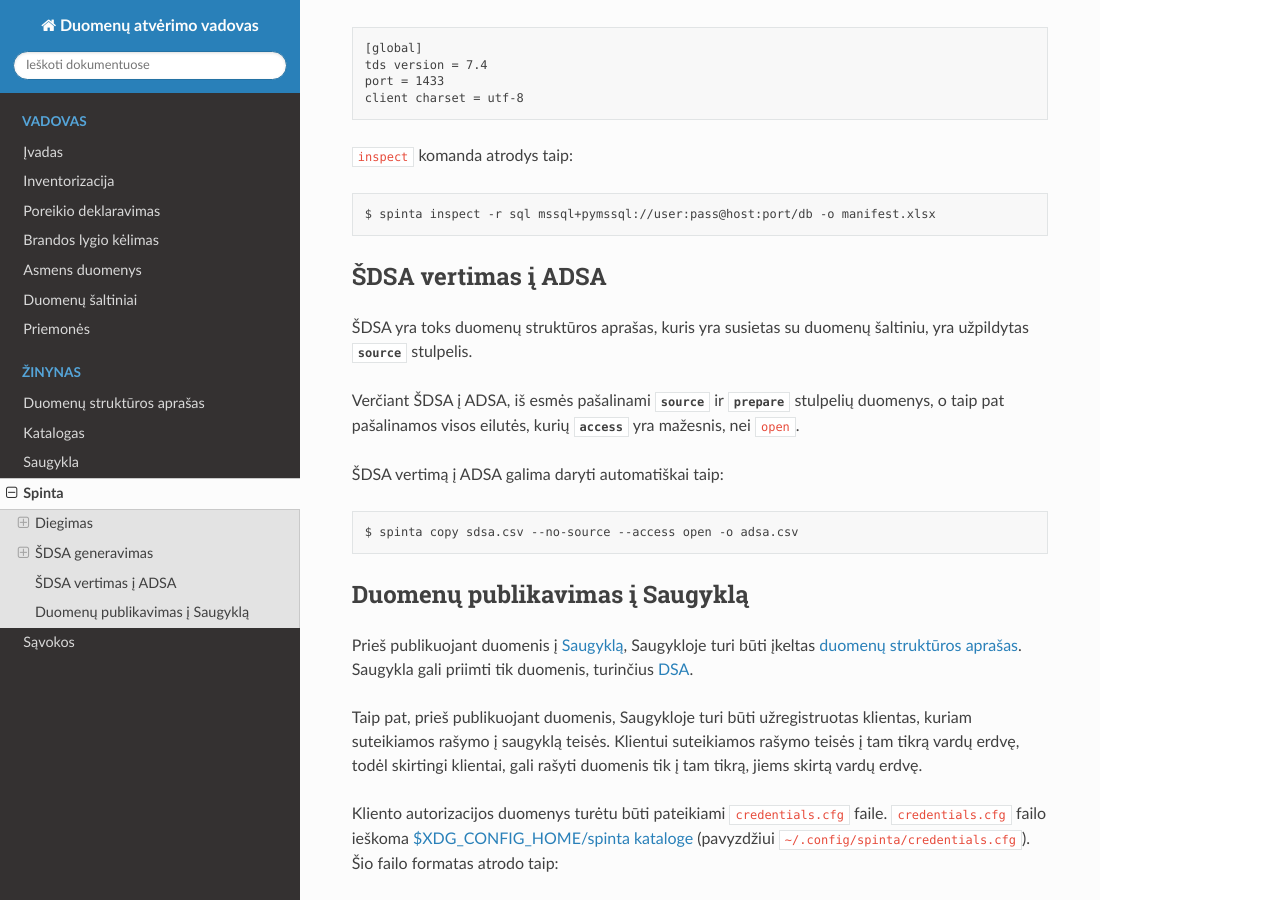
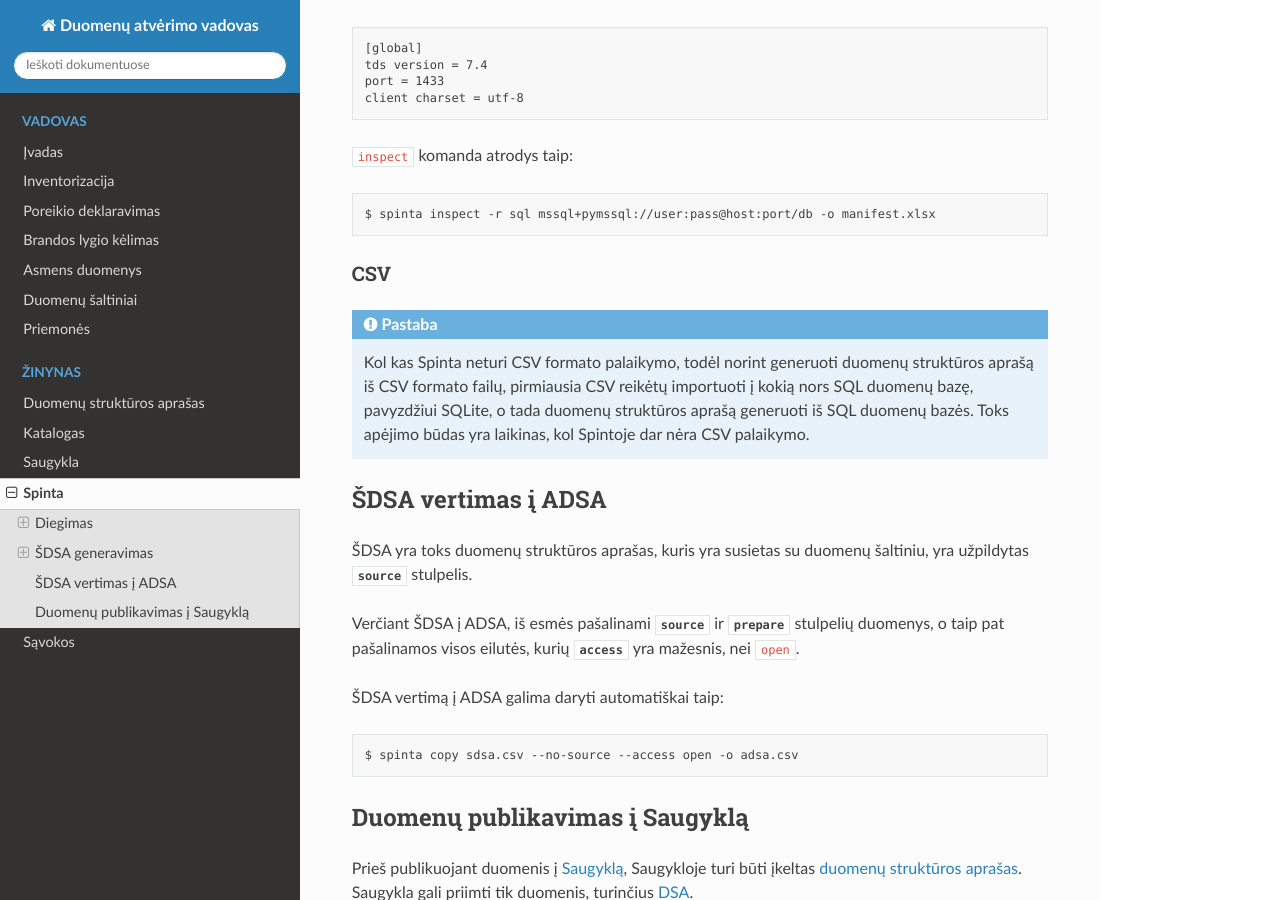
Before and after one commit to atviriduomenys/manifest, a Sphinx documentation site: the page built from docs/spinta.rst, in a window 1280 px wide and 900 px high, scrolled down 6108 px. Built offline with Sphinx 7.4.7 and the Read the Docs theme 2.0.0, drawn with Linux system fonts in a browser that asks for light colours.

Commit message:
Docs improvements

```diff
--- a/docs/spinta.rst
+++ b/docs/spinta.rst
@@ -370,6 +370,20 @@ konfigūracijos failą:
     $ spinta inspect -r sql mssql+pymssql://user:pass@host:port/db -o manifest.xlsx
 
 
+CSV
+---
+
+.. note::
+
+    Kol kas Spinta neturi CSV formato palaikymo, todėl norint generuoti duomenų
+    struktūros aprašą iš CSV formato failų, pirmiausia CSV reikėtų importuoti į
+    kokią nors SQL duomenų bazę, pavyzdžiui SQLite, o tada duomenų struktūros
+    aprašą generuoti  iš SQL duomenų bazės. Toks apėjimo būdas yra laikinas, kol
+    Spintoje dar nėra CSV palaikymo.
+
+
+
+
 ŠDSA vertimas į ADSA
 ====================
 
```
Also changed, not shown: docs/ivadas.rst (+10 -0 lines).
